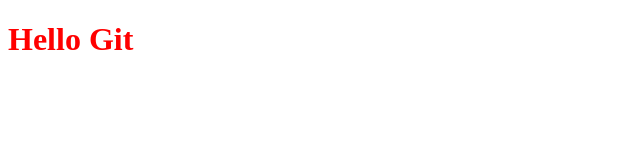
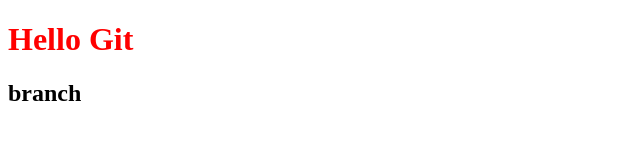
Before and after one commit to fjl150/learn_git, a plain HTML site: page learn_git.html in a window 1280 px wide. Shown: the whole page, without its empty margins (0-640 px from the left). Drawn offline with Linux system fonts and the light colour scheme.

Commit message:
web3.0 增加了branch二级标题

```diff
--- a/learn_git.html
+++ b/learn_git.html
@@ -6,6 +6,7 @@
 <body>
 
 <h1 style="color:red">Hello Git</h1>
+<h2>branch</h2>
 
 </body>
 </html>
```
